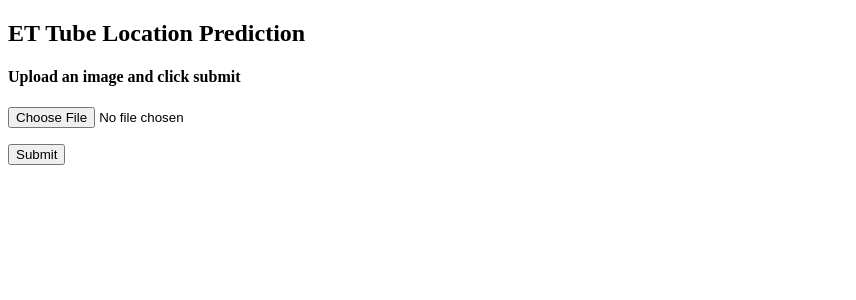
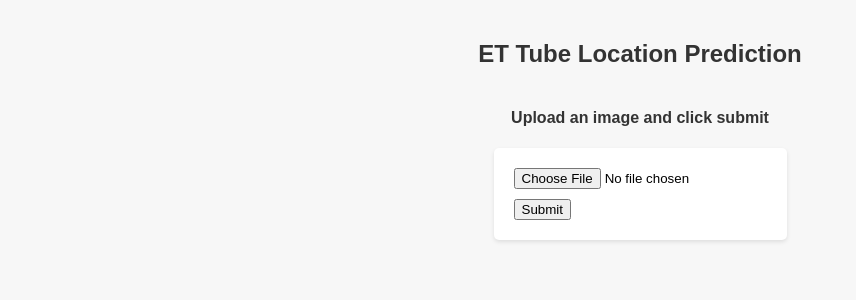
Before and after one commit to nicholasjprimianomd/et_tube, a Flask app: page / in a window 1280 px wide. Shown: the top 300 px of the page, without its empty margins (0-856 px from the left). Run offline with Flask 2, Linux system fonts and the light colour scheme.

Commit message:
Front end improvements

```diff
--- a/templates/index.html
+++ b/templates/index.html
@@ -1,54 +1,4 @@
-<!--<!doctype html>
-<html>
-<head>
-  <meta charset="UTF-8">
-  <meta name="viewport" content="width=device-width, initial-scale=1.0">
-  <title>ET Tube Location Prediction</title>
-  <style>
-    body {
-      background: #000;
-      margin: 0;
-      height: 100vh; /* Viewport height */
-      display: flex;
-      flex-direction: column;
-      justify-content: center; /* Center content vertically */
-      align-items: center; /* Center content horizontally */
-    }
-    h2, h4, p {
-      color: rgb(255, 255, 255);
-      text-align: center;
-    }
-    p.green {
-      color: MediumSeaGreen;
-    }
-  </style>
-</head>
-<body>
-
-<h2>ET Tube Location Prediction</h2>
-<h4>Upload an image and click submit</h4>
-
-<form method="post" action="/" enctype="multipart/form-data">
-    <dl>
-	    <p>
-		    <input type="file" name="file" autocomplete="off" required>
-	    </p>
-    </dl>
-    <p>
-	    <input type="submit" name="submit" value="Submit">
-    </p>
-</form>
-
-<p class="green">
-    <script>
-      document.getElementById("processedImage").src = window.location.href;
-    </script>
-</p>
-
-</body>
-</html>
--->
-
+<!--
 <!doctype html>
 <html>
 <head>
@@ -107,3 +57,100 @@
 
 </body>
 </html>
+-->
+
+<!doctype html>
+<html>
+<head>
+  <meta charset="UTF-8">
+  <meta name="viewport" content="width=device-width, initial-scale=1.0">
+  <title>ET Tube Location Prediction</title>
+  <link rel="stylesheet" href="https://cdnjs.cloudflare.com/ajax/libs/font-awesome/5.15.1/css/all.min.css">
+  <style>
+    body {
+      font-family: 'Arial', sans-serif;
+      background: #f7f7f7;
+      margin: 0;
+      padding: 20px;
+      display: flex;
+      flex-direction: column;
+      align-items: center;
+    }
+    h2, h4 {
+      color: #333;
+    }
+    form {
+      background: white;
+      padding: 20px;
+      border-radius: 5px;
+      box-shadow: 0 2px 4px rgba(0, 0, 0, 0.1);
+    }
+    input[type="file"] {
+      margin-bottom: 10px;
+    }
+    .loader {
+      border: 4px solid #f3f3f3;
+      border-top: 4px solid #3498db;
+      border-radius: 50%;
+      width: 30px;
+      height: 30px;
+      animation: spin 2s linear infinite;
+      display: none;
+    }
+    img#processedImage {
+      max-width: 100%;
+      height: auto;
+      display: none;
+    }
+    @keyframes spin {
+      0% { transform: rotate(0deg); }
+      100% { transform: rotate(360deg); }
+    }
+  </style>
+</head>
+<body>
+
+<h2>ET Tube Location Prediction</h2>
+<h4>Upload an image and click submit</h4>
+
+<form id="uploadForm" method="post" enctype="multipart/form-data">
+    <input type="file" name="file" autocomplete="off" required>
+    <br/>
+    <input type="submit" value="Submit">
+    <div class="loader" id="loader"></div>
+</form>
+
+<div class="green">
+    <img id="processedImage"/>
+</div>
+
+<script>
+  const form = document.getElementById('uploadForm');
+  const loader = document.getElementById('loader');
+  const imageElement = document.getElementById('processedImage');
+
+  form.addEventListener('submit', function(e) {
+    e.preventDefault();
+    const formData = new FormData(this);
+    loader.style.display = 'block'; // Show the loader
+
+    fetch('/', {
+      method: 'POST',
+      body: formData
+    })
+    .then(response => response.blob()) // Assuming the server sends back image data as a blob
+    .then(imageBlob => {
+      loader.style.display = 'none'; // Hide the loader
+      const imageObjectURL = URL.createObjectURL(imageBlob);
+      imageElement.src = imageObjectURL;
+      imageElement.style.display = 'block'; // Show the image element
+    })
+    .catch(error => {
+      loader.style.display = 'none'; // Hide the loader in case of error
+      console.error('Error:', error);
+    });
+  });
+</script>
+
+</body>
+</html>
```
